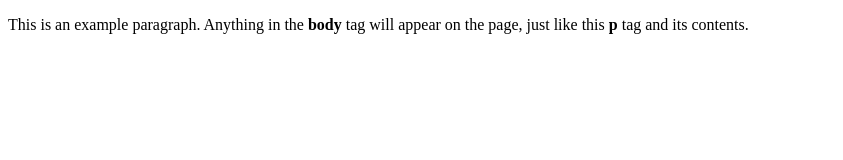
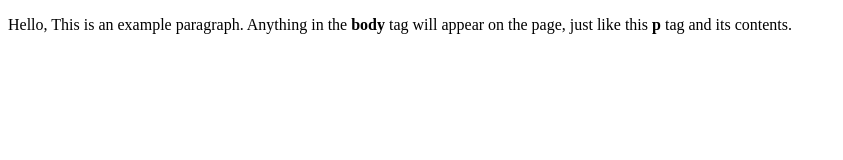
Before and after one commit to itstks9/gitHubRepo, a plain HTML site: page index.html in a window 1280 px wide. Shown: the whole page, without its empty margins (0-843 px from the left). Drawn offline with Linux system fonts and the light colour scheme.

Commit message:
first commit in bug fix

```diff
--- a/index.html
+++ b/index.html
@@ -4,6 +4,6 @@
     <title>This is the title of the webpage!</title>
   </head>
   <body>
-    <p>This is an example paragraph. Anything in the <strong>body</strong> tag will appear on the page, just like this <strong>p</strong> tag and its contents.</p>
+    <p>Hello, This is an example paragraph. Anything in the <strong>body</strong> tag will appear on the page, just like this <strong>p</strong> tag and its contents.</p>
   </body>
 </html>
```
